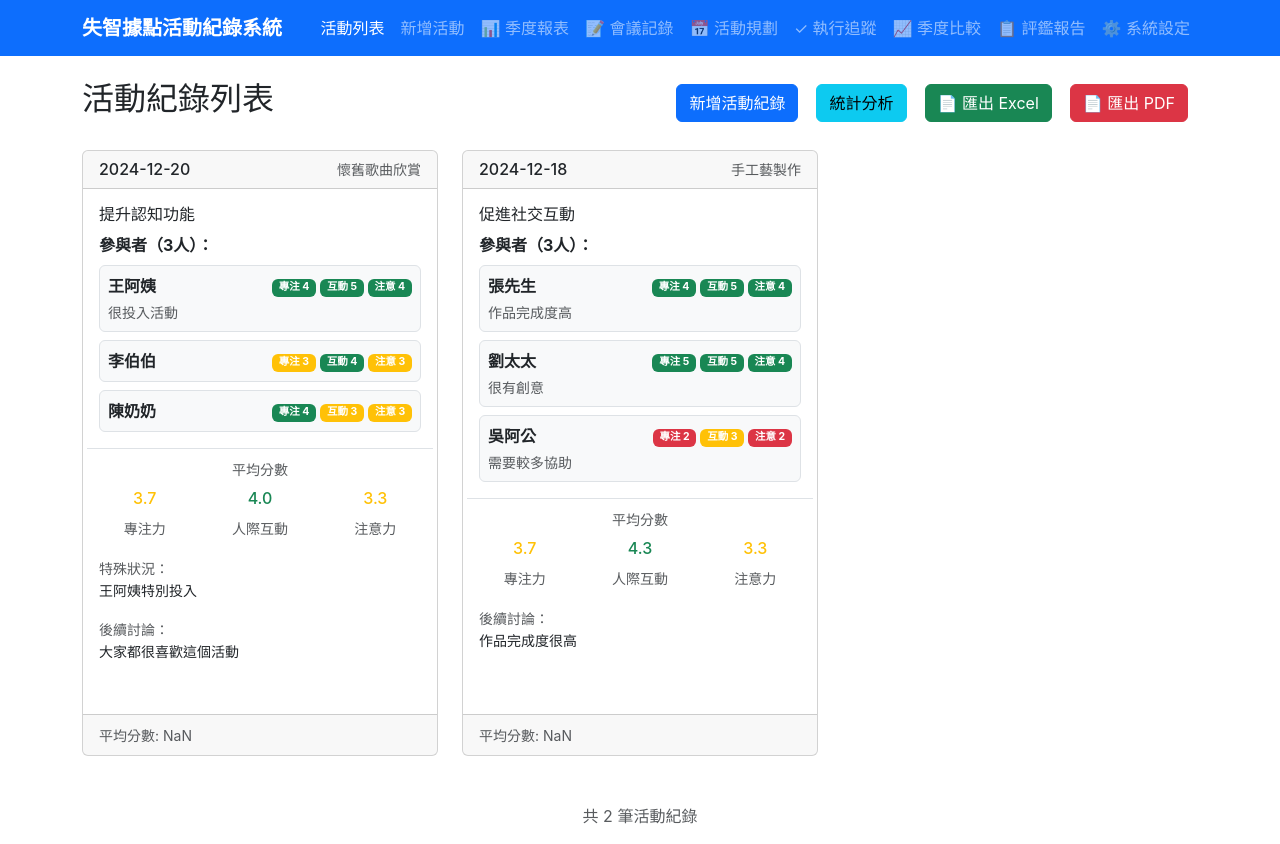
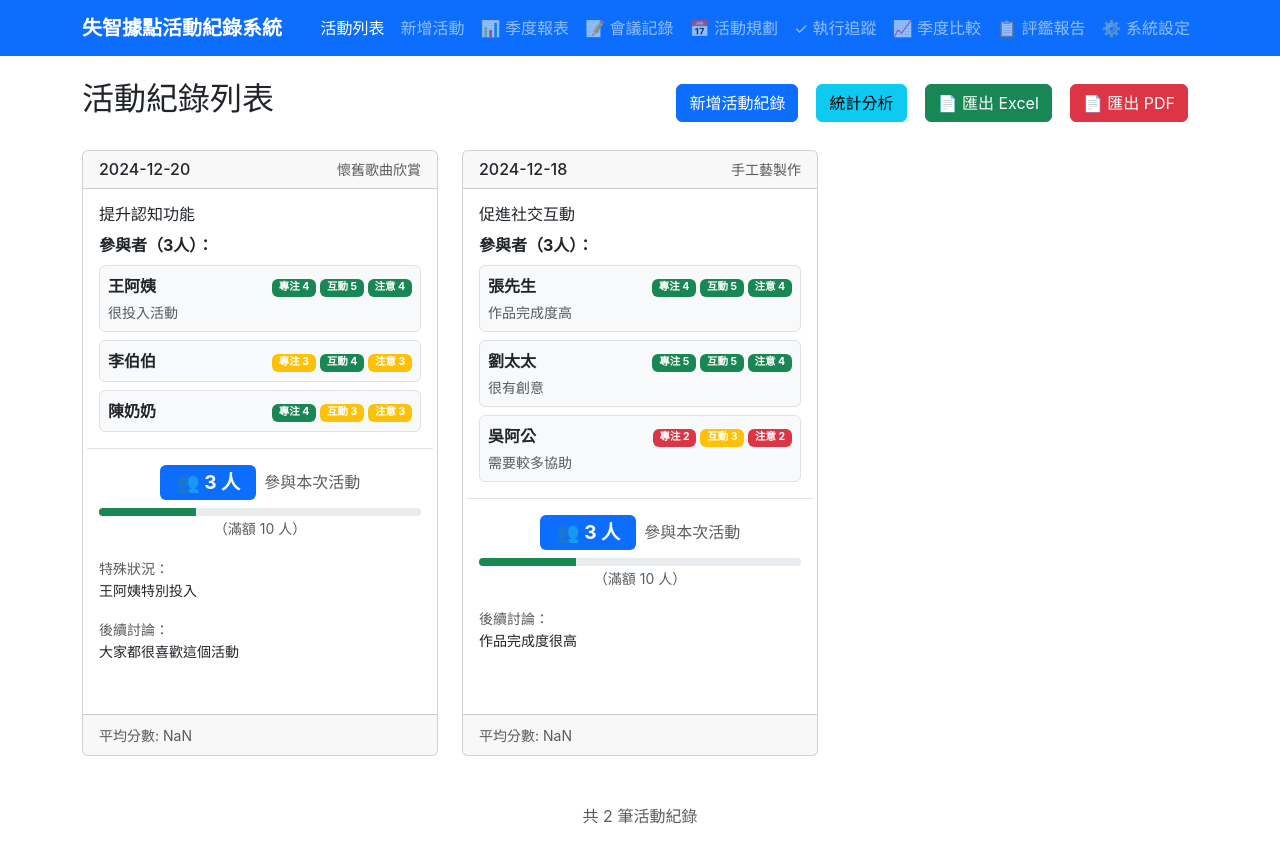
Before and after one commit to gigi0982/activity-record, a React (Create React App) app in the folder client/: page / in a window 1280 px wide. Built offline with nearby package versions, Linux system fonts and the light colour scheme.

Commit message:
活動列表：把平均分數改為參與人數視覺化統計條

```diff
--- a/client/src/components/ActivityList.js
+++ b/client/src/components/ActivityList.js
@@ -155,27 +155,23 @@ function ActivityList() {
                         </div>
                       </div>
 
-                      <div className="row text-center mb-3 border-top pt-2">
-                        <div className="col-12 mb-2">
-                          <small className="text-muted">平均分數</small>
-                        </div>
-                        <div className="col-4">
-                          <div className={`h6 ${getScoreColor(calculateAverage(activity.participants, 'focus'))}`}>
-                            {calculateAverage(activity.participants, 'focus')}
+                      <div className="row text-center mb-3 border-top pt-3">
+                        <div className="col-12">
+                          <div className="d-flex align-items-center justify-content-center">
+                            <span className="badge bg-primary me-2" style={{ fontSize: '1.2rem', padding: '8px 16px' }}>
+                              👥 {activity.participants.length} 人
+                            </span>
+                            <span className="text-muted">參與本次活動</span>
                           </div>
-                          <small className="text-muted">專注力</small>
-                        </div>
-                        <div className="col-4">
-                          <div className={`h6 ${getScoreColor(calculateAverage(activity.participants, 'interaction'))}`}>
-                            {calculateAverage(activity.participants, 'interaction')}
+                          {/* 參與人數進度條 */}
+                          <div className="progress mt-2" style={{ height: '8px' }}>
+                            <div
+                              className="progress-bar bg-success"
+                              role="progressbar"
+                              style={{ width: `${Math.min(activity.participants.length * 10, 100)}%` }}
+                            />
                           </div>
-                          <small className="text-muted">人際互動</small>
-                        </div>
-                        <div className="col-4">
-                          <div className={`h6 ${getScoreColor(calculateAverage(activity.participants, 'attention'))}`}>
-                            {calculateAverage(activity.participants, 'attention')}
-                          </div>
-                          <small className="text-muted">注意力</small>
+                          <small className="text-muted">（滿額 10 人）</small>
                         </div>
                       </div>
                     </>
```
